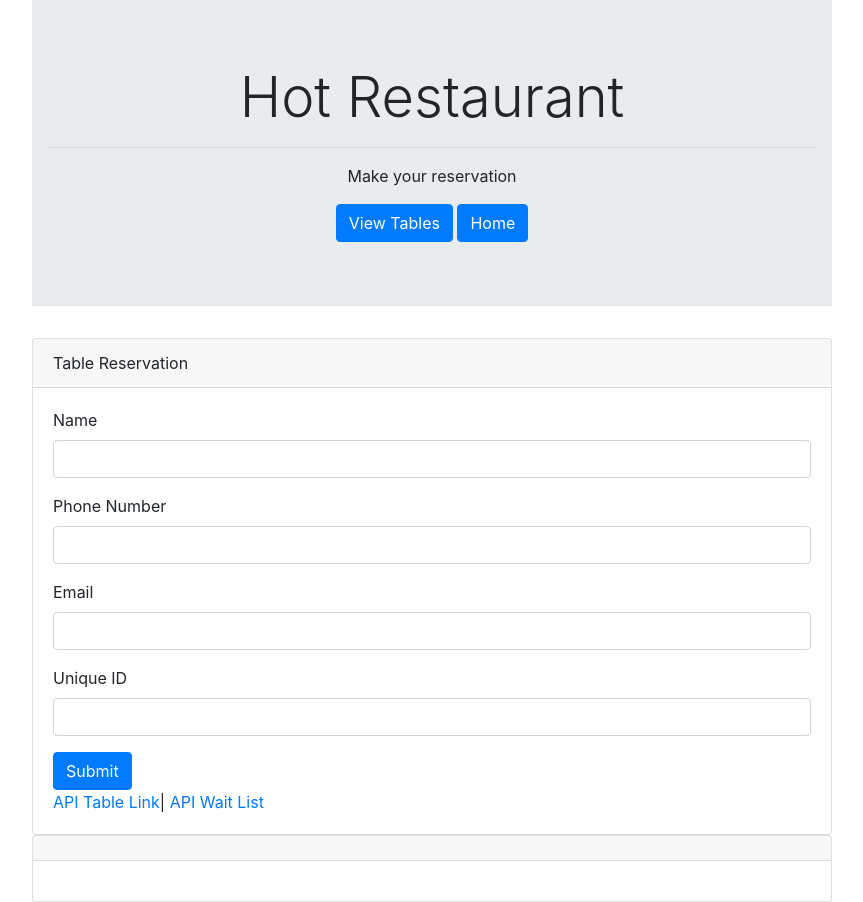
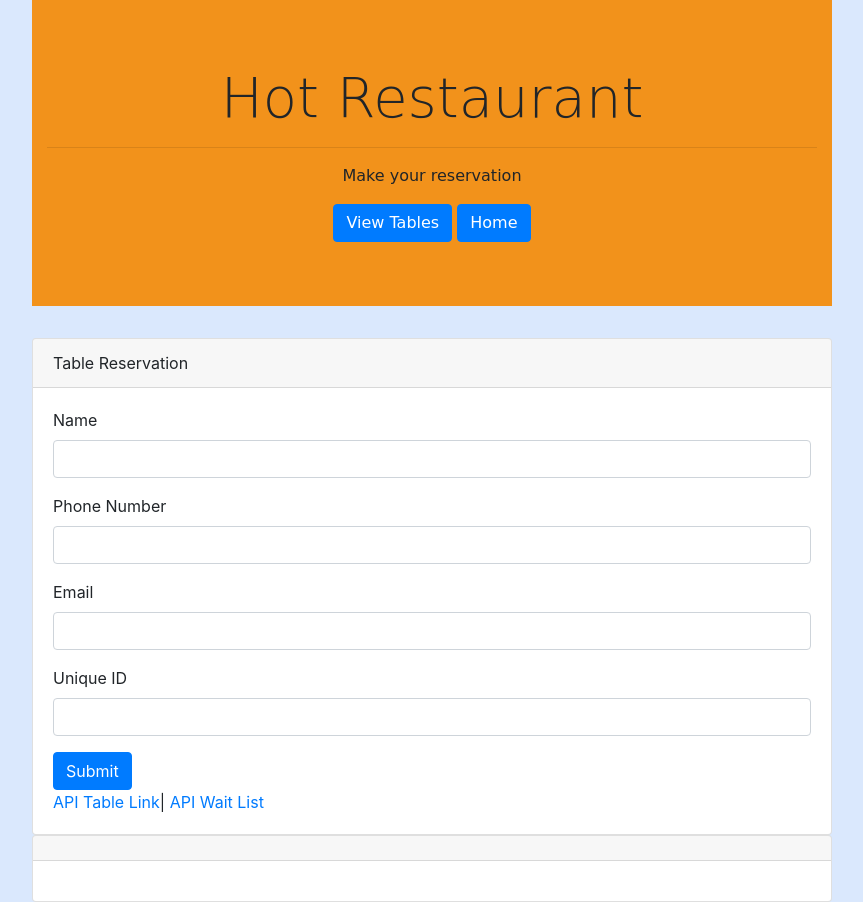
Before and after one commit to vsatyakavya/FairEnough, a website: page public/reserve.html in a window 1280 px wide. Shown: the whole page, without its empty margins (208-1071 px from the left). Drawn offline with nearby package versions, Linux system fonts and the light colour scheme; a web font is replaced by a local one.

Commit message:
css styling added

```diff
--- a/public/reserve.html
+++ b/public/reserve.html
@@ -9,6 +9,8 @@
     <link rel="stylesheet" href="https://stackpath.bootstrapcdn.com/font-awesome/4.7.0/css/font-awesome.min.css">
     <script src="https://code.jquery.com/jquery.js"></script>
     <script src="https://maxcdn.bootstrapcdn.com/bootstrap/4.0.0/js/bootstrap.min.js"></script>
+    <link href="https://fonts.googleapis.com/css2?family=Rye&display=swap" rel="stylesheet">
+    <link rel="stylesheet" href="style.css">
     <style>
         body{
             margin:auto;
--- /dev/null
+++ b/public/style.css
@@ -0,0 +1,8 @@
+body{
+    background-color: #dae8fd;
+}
+
+.jumbotron{
+    background-color: #f2921b;
+    font-family: 'Rye', cursive;
+}
```
Also changed, not shown: public/tables.html (+2 -0 lines).
